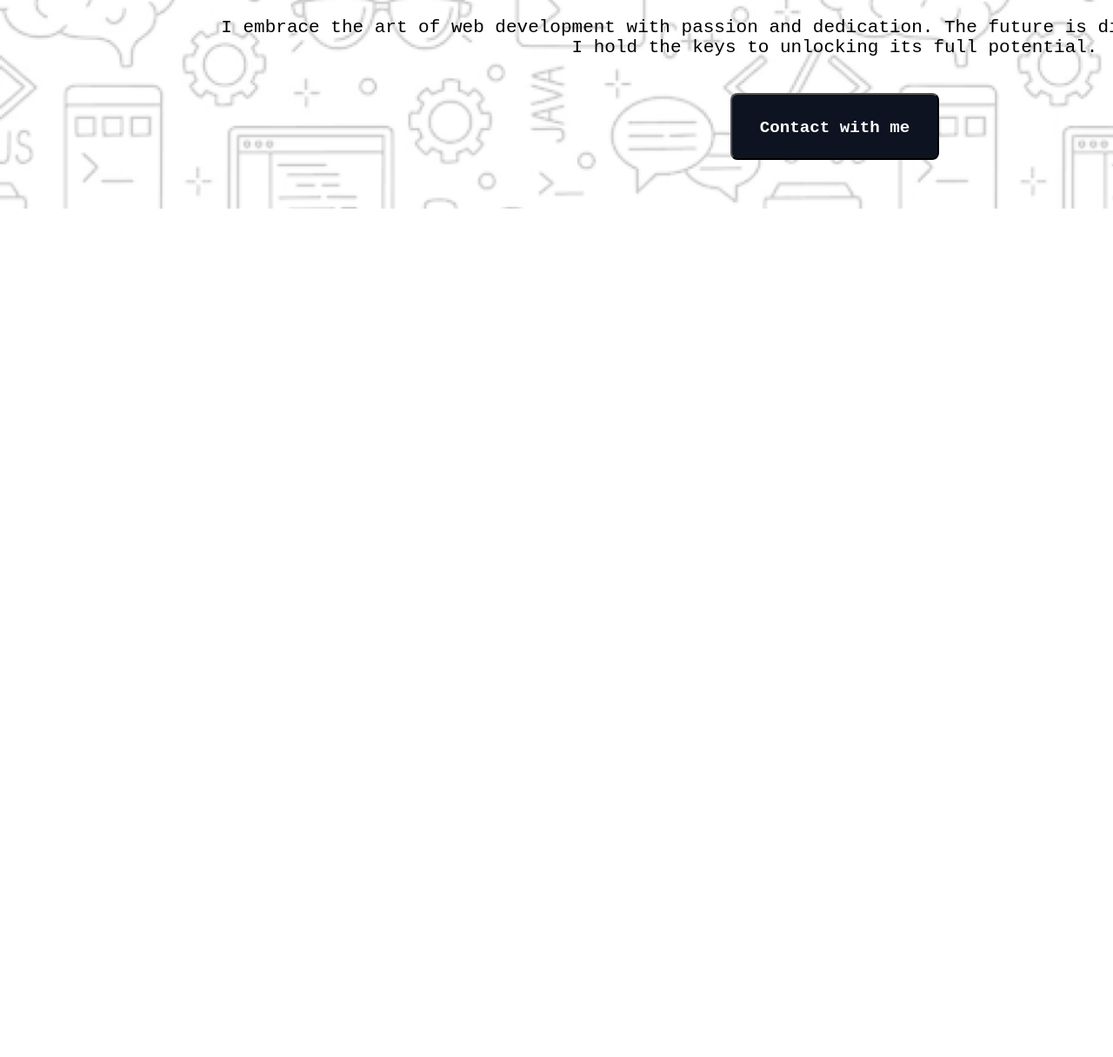
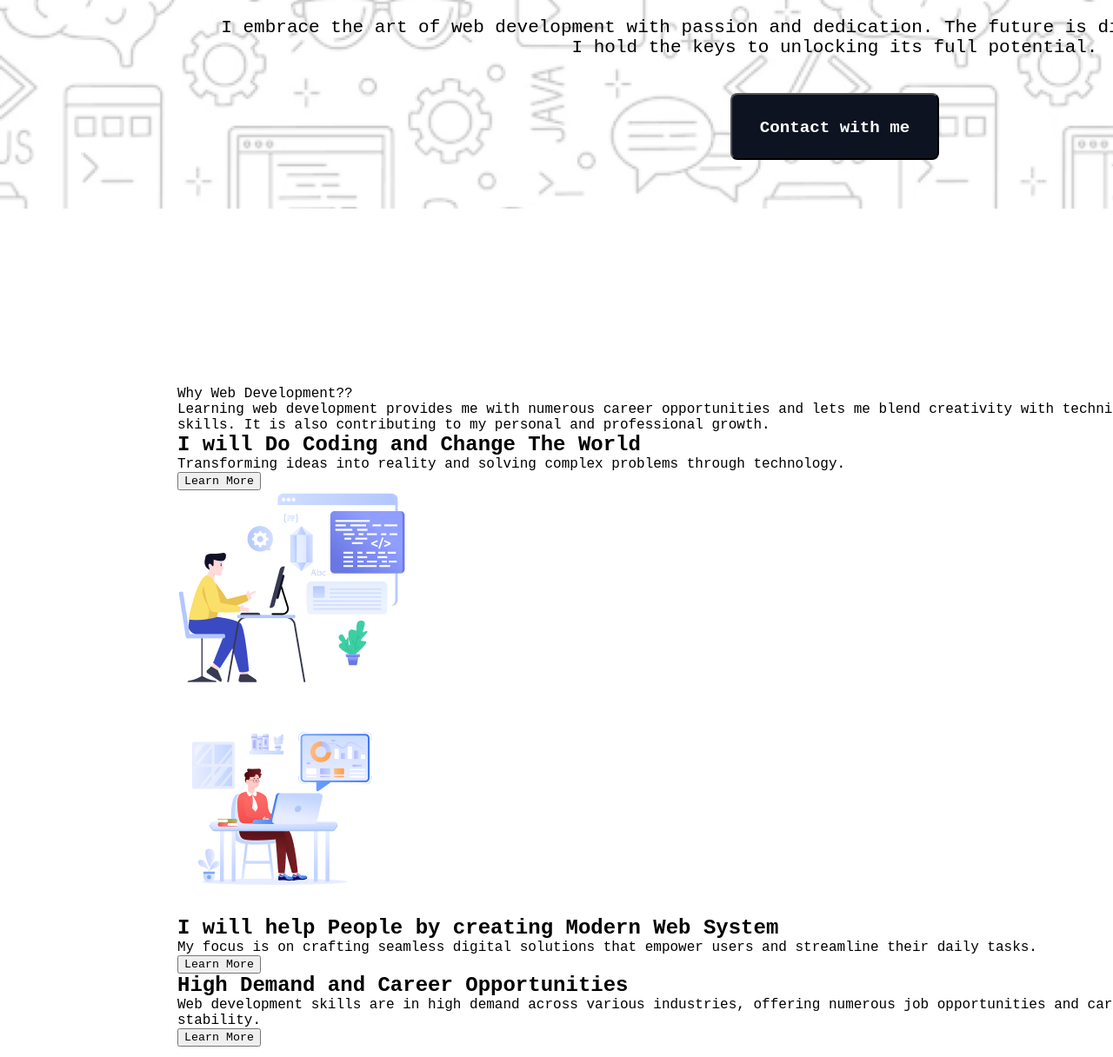
Before and after one commit to SoyebuzamanNaim/web-development-journey, a plain HTML site: page index.html in a window 1280 px wide. Shown: the part 604-1820 px from the top of the page at 87% size. Before the commit the page ends 844 px from the top, so only its background shows below. Drawn offline with Linux system fonts and the light colour scheme; a web font is replaced by a local one.

Commit message:
Saving page 2 content

```diff
--- a/index.html
+++ b/index.html
@@ -19,6 +19,43 @@
             <p class="subtitle">I embrace the art of web development with passion and dedication. The future is digital, and as a web developer, <br>I hold the keys to unlocking its full potential.</p>
             <button class="contact-btn">Contact with me</button>
         </section>
+
+        <section id="page2">
+           <nav>
+            <header>Why Web Development??</header>
+            <p>Learning web development provides me with numerous career opportunities and lets me blend creativity with technical skills. It is also contributing to my personal and professional growth.</p>
+           </nav>
+            <section class="banner">
+                <div class="banner-content">
+                    <h2 class="banner-head">I will Do Coding and Change The World</h2>
+                    <p class="banner-body">Transforming ideas into reality and solving complex problems through technology.</p>
+                    <button class="banner-btn">Learn More</button>
+                </div>
+                <div class="banner-image">
+                    <img src="assets/Layer_1.png" alt="a programmer vector png">
+                </div>
+            </section>
+            <section class="banner">
+                <div class="banner-image">
+                    <img src="assets/Group 3.png" alt="a programmer vector png 2">
+                </div>
+                <div class="banner-content">
+                    <h2 class="banner-head">I will help People by creating Modern Web System</h2>
+                    <p class="banner-body">My focus is on crafting seamless digital solutions that empower users and streamline their daily tasks.</p>
+                    <button  class="banner-btn">Learn More</button>
+                </div>
+            </section>
+            <section class="banner">
+                <div class="banner-content">
+                    <h2 class="banner-head">High Demand and Career Opportunities</h2>
+                    <p class="banner-body">Web development skills are in high demand across various industries, offering numerous job opportunities and career stability.</p>
+                    <button class="banner-btn">Learn More</button>
+                </div>
+                <div class="banner-image">
+                    <img src="assets/Group 4.png" alt="a programmer vector png 3">
+                </div>
+            </section>
+        </section>
     </main>
     <footer>
 
--- a/styles/style.css
+++ b/styles/style.css
@@ -45,3 +45,9 @@ div .coderboy{
     font-size: larger;
     color: rgb(255, 255, 255);
 }
+#page2{width: 1140px;
+    height: 1395px;
+    margin: 98px;
+    padding: 106px;
+    background-color: rgb(255, 255, 255);
+}
```
